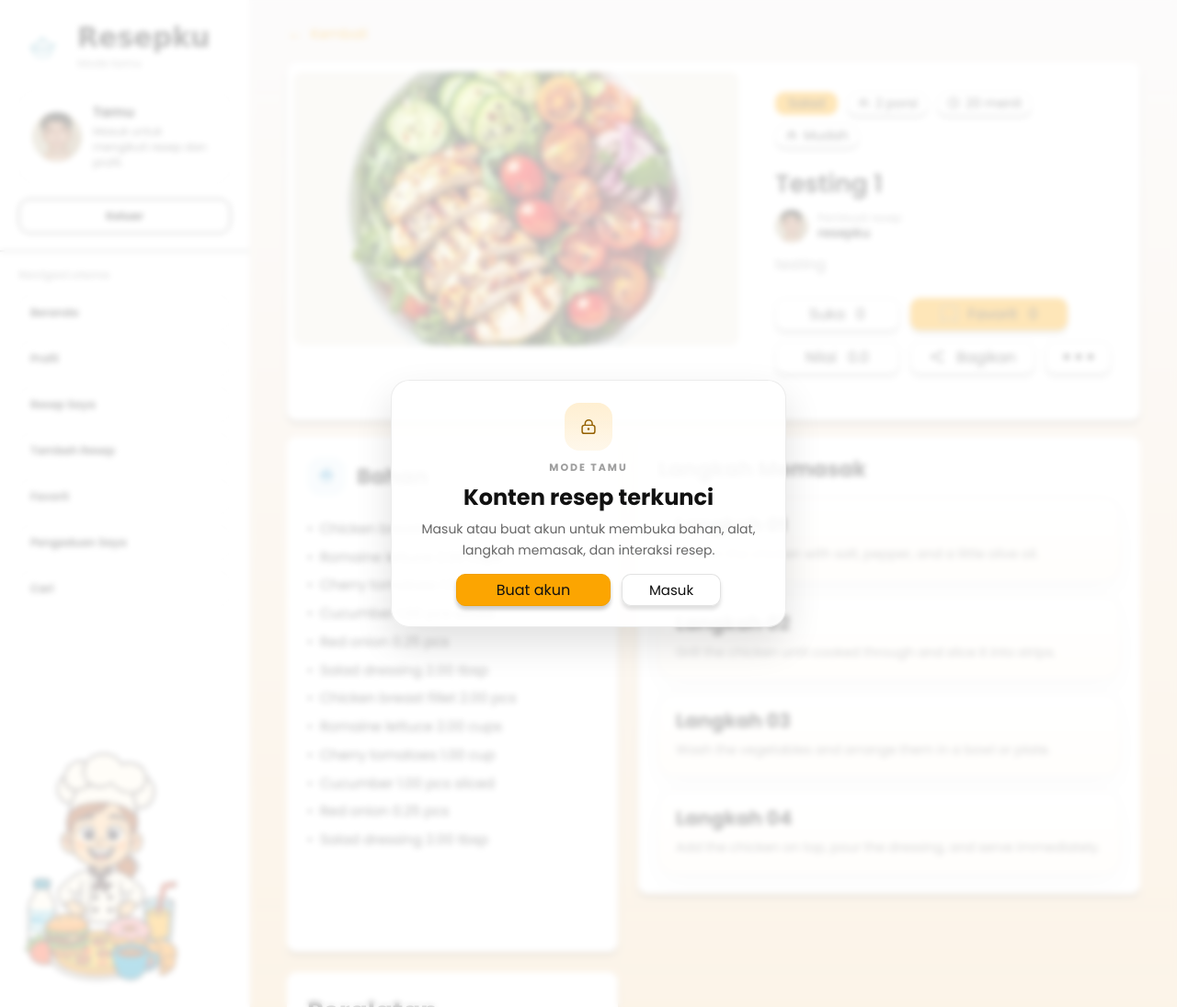
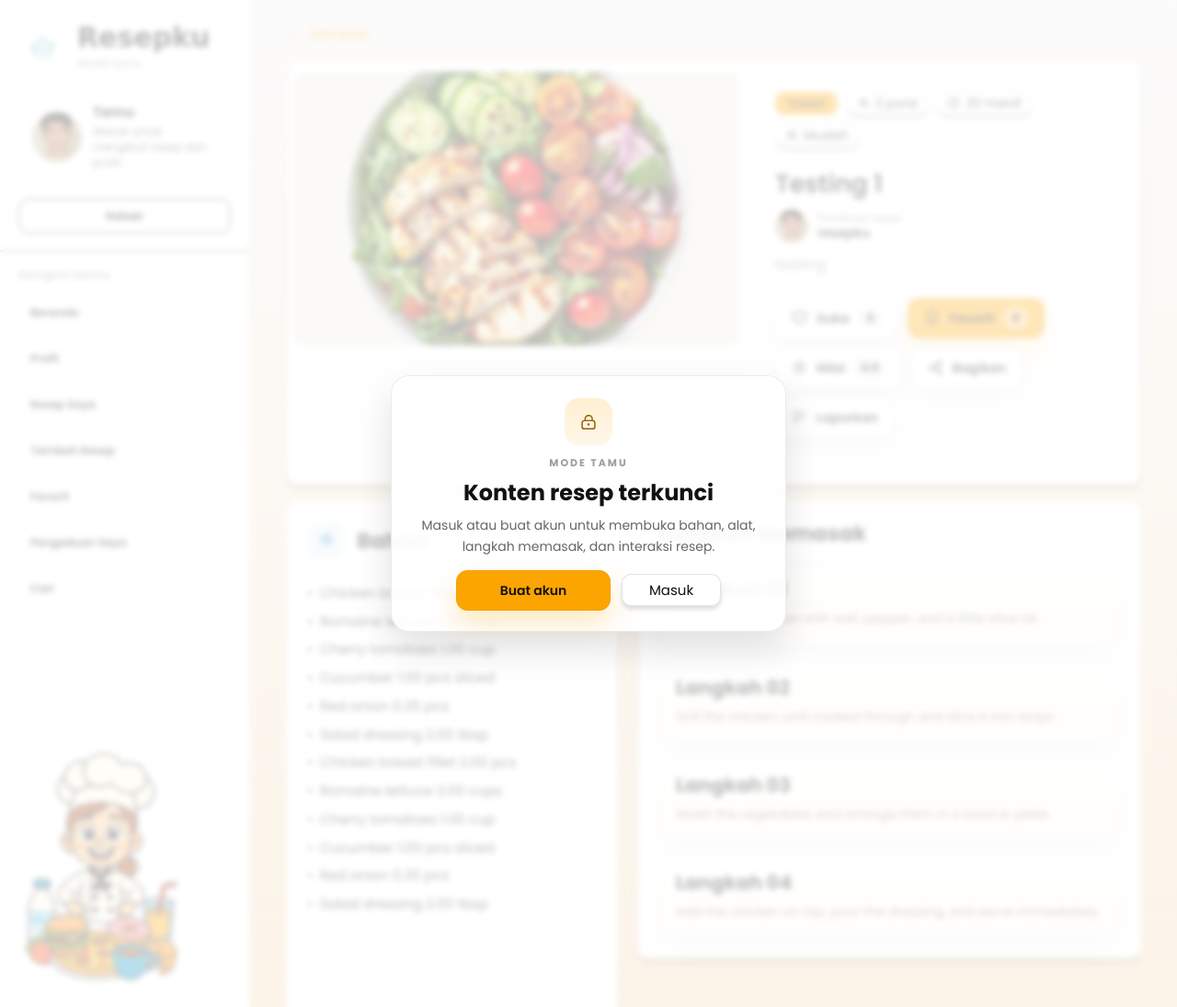
Before and after one commit to ReyyyGITHUB/resepku, a PHP site: page /resep/detail.php in a window 1280 px wide. Shown: the whole page at 92% size. Run offline with PHP 8.4, Linux system fonts and the light colour scheme; data comes from the database, SQL or seed files in the repository; data that the repository does not hold is empty.

Commit message:
redesign v1

```diff
--- a/assets/css/detail.css
+++ b/assets/css/detail.css
@@ -196,7 +196,7 @@
 .detail-actions {
     display: flex;
     flex-wrap: wrap;
-    gap: 12px;
+    gap: 10px;
     align-items: center;
 }
 
@@ -204,65 +204,71 @@
     display: inline-flex;
     align-items: center;
     justify-content: center;
-    gap: 12px;
-    min-height: 35px;
-    padding: 0 18px;
-    border: 1px solid rgba(0, 0, 0, 0.12);
-    border-radius: 10px;
-    background: #ffffff;
+    gap: 9px;
+    min-height: 44px;
+    padding: 0 16px;
+    border: 1px solid rgba(17, 17, 17, 0.1);
+    border-radius: 12px;
+    background: rgba(255, 255, 255, 0.92);
     color: #111111;
     cursor: pointer;
-    font-size: 16px;
-    font-weight: 400;
-    box-shadow: 0 4px 4px rgba(0, 0, 0, 0.2);
-    transition: background 0.2s ease, border-color 0.2s ease, transform 0.2s ease;
+    font-size: 14px;
+    font-weight: 600;
+    line-height: 1;
+    white-space: nowrap;
+    box-shadow: 0 10px 24px rgba(17, 17, 17, 0.08);
+    transition: background 0.2s ease, border-color 0.2s ease, box-shadow 0.2s ease, color 0.2s ease, transform 0.2s ease;
 }
 
 .detail-action:hover {
-    border-color: rgba(251, 155, 0, 0.48);
-    transform: translateY(-1px);
+    border-color: rgba(251, 155, 0, 0.5);
+    box-shadow: 0 14px 30px rgba(251, 155, 0, 0.14);
+    transform: translateY(-2px);
+}
+
+.detail-action.is-active {
+    border-color: rgba(251, 155, 0, 0.58);
+    background: rgba(252, 165, 1, 0.14);
+    color: #111111;
+    box-shadow: 0 12px 28px rgba(252, 165, 1, 0.18);
 }
 
 .detail-action--primary,
-.detail-action.is-active {
+.detail-action--primary.is-active {
     border-color: #f2a000;
     background: #fca501;
     color: #111111;
-    font-weight: 400;
+    box-shadow: 0 14px 28px rgba(252, 165, 1, 0.24);
 }
 
-.detail-actions > .detail-action--primary {
-    min-width: 171px;
-}
-
-.detail-actions > .detail-action:not(.detail-action--primary):not(.detail-action--icon) {
-    min-width: 135px;
+.detail-action:disabled {
+    cursor: wait;
+    opacity: 0.72;
+    transform: none;
 }
 
 .detail-action__icon {
-    width: 18px;
-    height: 18px;
+    width: 19px;
+    height: 19px;
     flex: 0 0 auto;
 }
 
-.detail-action--icon {
-    width: 71px;
-    min-width: 71px;
-    padding: 0;
+.detail-action__value {
+    display: inline-flex;
+    align-items: center;
+    justify-content: center;
+    min-width: 28px;
+    min-height: 24px;
+    padding: 0 8px;
+    border-radius: 999px;
+    background: rgba(17, 17, 17, 0.06);
+    color: #111111;
+    font-size: 12px;
+    font-weight: 700;
 }
 
-.detail-action__dots {
-    display: inline-flex;
-    gap: 7px;
-    align-items: center;
-    justify-content: center;
-}
-
-.detail-action__dots span {
-    width: 6px;
-    height: 6px;
-    border-radius: 999px;
-    background: #111111;
+.detail-action--primary .detail-action__value {
+    background: rgba(255, 255, 255, 0.42);
 }
 
 .detail-action--full {
--- a/assets/js/main.js
+++ b/assets/js/main.js
@@ -217,6 +217,37 @@ document.addEventListener("DOMContentLoaded", function () {
         });
     }
 
+    document.querySelectorAll(".profile-filterbar").forEach(function (filterbar) {
+        var profilePanel = filterbar.closest(".profile-panel");
+        var recipeGrid = profilePanel ? profilePanel.querySelector("[data-profile-recipe-grid]") : null;
+
+        filterbar.querySelectorAll("[data-profile-filter-action]").forEach(function (button) {
+            button.addEventListener("click", function () {
+                filterbar.querySelectorAll("[data-profile-filter-action]").forEach(function (item) {
+                    var active = item === button;
+                    item.classList.toggle("is-active", active);
+                    item.setAttribute("aria-pressed", active ? "true" : "false");
+                });
+            });
+        });
+
+        filterbar.querySelectorAll("[data-profile-view]").forEach(function (button) {
+            button.addEventListener("click", function () {
+                var view = button.dataset.profileView || "grid";
+
+                filterbar.querySelectorAll("[data-profile-view]").forEach(function (item) {
+                    var active = item === button;
+                    item.classList.toggle("is-active", active);
+                    item.setAttribute("aria-pressed", active ? "true" : "false");
+                });
+
+                if (recipeGrid) {
+                    recipeGrid.classList.toggle("is-list-view", view === "list");
+                }
+            });
+        });
+    });
+
     document.querySelectorAll(".home-search-form").forEach(function (form) {
         form.addEventListener("submit", function (event) {
             event.preventDefault();
@@ -331,14 +362,35 @@ document.addEventListener("DOMContentLoaded", function () {
         });
     });
 
+    function updateBookmarkIcon(button, favorited) {
+        var icon = button ? button.querySelector("img") : null;
+
+        if (!icon) {
+            return;
+        }
+
+        if (!icon.dataset.inactiveSrc) {
+            icon.dataset.inactiveSrc = (icon.getAttribute("src") || "").replace("icon-bookmark-active.svg", "icon-bookmark.svg");
+        }
+
+        if (!icon.dataset.activeSrc) {
+            icon.dataset.activeSrc = icon.dataset.inactiveSrc.replace("icon-bookmark.svg", "icon-bookmark-active.svg");
+        }
+
+        icon.setAttribute("src", favorited ? icon.dataset.activeSrc : icon.dataset.inactiveSrc);
+    }
+
     function updateCardFavoriteButtons(recipeId, favorited) {
         document.querySelectorAll('[data-card-favorite][data-recipe-id="' + recipeId + '"]').forEach(function (button) {
             button.classList.toggle("is-active", favorited);
             button.setAttribute("aria-pressed", favorited ? "true" : "false");
+            updateBookmarkIcon(button, favorited);
         });
     }
 
     document.querySelectorAll("[data-card-favorite]").forEach(function (favoriteButton) {
+        updateBookmarkIcon(favoriteButton, favoriteButton.classList.contains("is-active"));
+
         favoriteButton.addEventListener("click", async function (event) {
             event.preventDefault();
             event.stopPropagation();
--- a/cari.php
+++ b/cari.php
@@ -212,7 +212,7 @@ function search_asset_path(string $path): string
                         <h2><?= e($recipe['title']) ?></h2>
                         <div class="recipe-card__line"></div>
                         <div class="recipe-card__meta">
-                            <span class="recipe-card__stars">★ ★ ☆ ☆</span>
+                            <span class="recipe-card__stars"><?= e(ratingStars($recipe['rating'] ?? 0)) ?></span>
                             <span><?= e($recipe['cook_time']) ?></span>
                         </div>
                     </article>
--- a/config/helpers.php
+++ b/config/helpers.php
@@ -30,6 +30,13 @@ function verifyCsrf(?string $token): bool
 function e(?string $value): string
 {
     return htmlspecialchars((string) $value, ENT_QUOTES, 'UTF-8');
+}
+
+function ratingStars($rating, int $max = 5): string
+{
+    $active = max(0, min($max, (int) round((float) $rating)));
+
+    return trim(str_repeat('★ ', $active) . str_repeat('☆ ', $max - $active));
 }
 
 function redirectTo(string $path): never
--- a/home/index.php
+++ b/home/index.php
@@ -249,7 +249,7 @@ if ($recipes === []) {
                         <h2><?= e($recipe['title']) ?></h2>
                         <div class="recipe-card__line"></div>
                         <div class="recipe-card__meta">
-                            <span class="recipe-card__stars">★ ★ ☆ ☆</span>
+                            <span class="recipe-card__stars"><?= e(ratingStars($recipe['rating'] ?? 0)) ?></span>
                             <span><?= e($recipe['cook_time']) ?></span>
                         </div>
                     </article>
@@ -305,7 +305,7 @@ if ($recipes === []) {
                         <h2><?= e($recipe['title']) ?></h2>
                         <div class="recipe-card__line"></div>
                         <div class="recipe-card__meta">
-                            <span class="recipe-card__stars">★ ★ ☆ ☆</span>
+                            <span class="recipe-card__stars"><?= e(ratingStars($recipe['rating'] ?? 0)) ?></span>
                             <span><?= e($recipe['cook_time']) ?></span>
                         </div>
                     </article>
@@ -336,7 +336,7 @@ if ($recipes === []) {
                         <h2><?= e($recipe['title']) ?></h2>
                         <div class="recipe-card__line"></div>
                         <div class="recipe-card__meta">
-                            <span class="recipe-card__stars">★ ★ ☆ ☆</span>
+                            <span class="recipe-card__stars"><?= e(ratingStars($recipe['rating'] ?? 0)) ?></span>
                             <span><?= e($recipe['cook_time']) ?></span>
                         </div>
                     </article>
--- a/resep/detail.php
+++ b/resep/detail.php
@@ -248,29 +248,41 @@ $guestLockText = 'Masuk atau buat akun untuk membuka bahan, alat, langkah memasa
 
                 <div class="detail-actions" aria-label="Aksi resep">
                     <button type="button" class="detail-action<?= $socialState['liked'] ? ' is-active' : '' ?>" data-guest-gate data-social-action="like" data-recipe-id="<?= e((string) $recipe['id']) ?>">
+                        <svg class="detail-action__icon" viewBox="0 0 24 24" aria-hidden="true" focusable="false">
+                            <path d="M12 20.1s-6.8-4.2-8.9-8.2C1.6 9 2.5 5.7 5.3 4.5c2-.9 4.2-.3 5.5 1.4L12 7.4l1.2-1.5c1.3-1.7 3.6-2.3 5.5-1.4 2.8 1.2 3.7 4.5 2.2 7.4-2.1 4-8.9 8.2-8.9 8.2Z" fill="none" stroke="currentColor" stroke-width="1.8" stroke-linejoin="round"></path>
+                        </svg>
                         <span>Suka</span>
-                        <span data-like-count><?= e((string) $socialState['likes_count']) ?></span>
+                        <span class="detail-action__value" data-like-count><?= e((string) $socialState['likes_count']) ?></span>
                     </button>
                     <button type="button" class="detail-action detail-action--primary<?= $socialState['favorited'] ? ' is-active' : '' ?>" data-guest-gate data-social-action="favorite" data-recipe-id="<?= e((string) $recipe['id']) ?>">
-                        <img class="detail-action__icon" src="../assets/img/icon-bookmark.svg" alt="">
+                        <svg class="detail-action__icon" viewBox="0 0 24 24" aria-hidden="true" focusable="false">
+                            <path d="M7 4.75c0-.97.78-1.75 1.75-1.75h6.5c.97 0 1.75.78 1.75 1.75v15L12 16.8l-5 2.95v-15Z" fill="none" stroke="currentColor" stroke-width="1.8" stroke-linejoin="round"></path>
+                        </svg>
                         <span>Favorit</span>
-                        <span data-favorite-count><?= e((string) $socialState['favorites_count']) ?></span>
+                        <span class="detail-action__value" data-favorite-count><?= e((string) $socialState['favorites_count']) ?></span>
                     </button>
-                    <button type="button" class="detail-action" data-guest-gate data-social-action="rate" data-recipe-id="<?= e((string) $recipe['id']) ?>">
+                    <button type="button" class="detail-action<?= $socialState['user_rating'] !== null ? ' is-active' : '' ?>" data-guest-gate data-social-action="rate" data-recipe-id="<?= e((string) $recipe['id']) ?>">
+                        <svg class="detail-action__icon" viewBox="0 0 24 24" aria-hidden="true" focusable="false">
+                            <path d="m12 3.5 2.42 4.9 5.4.78-3.91 3.82.92 5.38L12 15.84l-4.83 2.54.92-5.38-3.91-3.82 5.4-.78L12 3.5Z" fill="none" stroke="currentColor" stroke-width="1.8" stroke-linejoin="round"></path>
+                        </svg>
                         <span>Nilai</span>
-                        <span data-user-rating><?= $socialState['user_rating'] !== null ? e(number_format((float) $socialState['user_rating'], 1)) : '0.0' ?></span>
+                        <span class="detail-action__value" data-user-rating><?= $socialState['user_rating'] !== null ? e(number_format((float) $socialState['user_rating'], 1)) : '0.0' ?></span>
                     </button>
-                    <button type="button" class="detail-action" data-social-action="share" data-share-url="<?= e($shareUrl) ?>">
-                        <img class="detail-action__icon" src="../assets/img/icon-share.svg" alt="">
+                    <button type="button" class="detail-action detail-action--share" data-social-action="share" data-share-url="<?= e($shareUrl) ?>">
+                        <svg class="detail-action__icon" viewBox="0 0 24 24" aria-hidden="true" focusable="false">
+                            <path d="M8.5 12.6 15.7 16.8M15.6 7.2 8.5 11.4" fill="none" stroke="currentColor" stroke-width="1.8" stroke-linecap="round"></path>
+                            <circle cx="6.5" cy="12" r="2.4" fill="none" stroke="currentColor" stroke-width="1.8"></circle>
+                            <circle cx="17.5" cy="6" r="2.4" fill="none" stroke="currentColor" stroke-width="1.8"></circle>
+                            <circle cx="17.5" cy="18" r="2.4" fill="none" stroke="currentColor" stroke-width="1.8"></circle>
+                        </svg>
                         <span>Bagikan</span>
                     </button>
                     <?php if ($recipe['id'] > 0): ?>
-                        <button type="button" class="detail-action detail-action--icon detail-action--report" aria-label="Opsi lainnya" data-guest-gate data-report-open data-report-target-type="resep" data-report-target-id="<?= e((string) $recipe['id']) ?>" data-report-target-label="<?= e($recipe['title']) ?>">
-                            <span class="detail-action__dots" aria-hidden="true">
-                                <span></span>
-                                <span></span>
-                                <span></span>
-                            </span>
+                        <button type="button" class="detail-action detail-action--report" data-guest-gate data-report-open data-report-target-type="resep" data-report-target-id="<?= e((string) $recipe['id']) ?>" data-report-target-label="<?= e($recipe['title']) ?>">
+                            <svg class="detail-action__icon" viewBox="0 0 24 24" aria-hidden="true" focusable="false">
+                                <path d="M6 20V4.75M6 5.25h9.25c1.5 0 2.58 1.42 2.18 2.87l-.38 1.38.38 1.38c.4 1.45-.68 2.87-2.18 2.87H6" fill="none" stroke="currentColor" stroke-width="1.8" stroke-linecap="round" stroke-linejoin="round"></path>
+                            </svg>
+                            <span>Laporkan</span>
                         </button>
                     <?php endif; ?>
                 </div>
```
Also changed, not shown: other parts of assets/css/detail.css (+22 -13 lines), assets/css/home.css (+37 -22 lines), assets/css/profile.css (+49 -23 lines), profil/index.php (+6 -6 lines), assets/img/icon-bookmark-active.svg (added).
